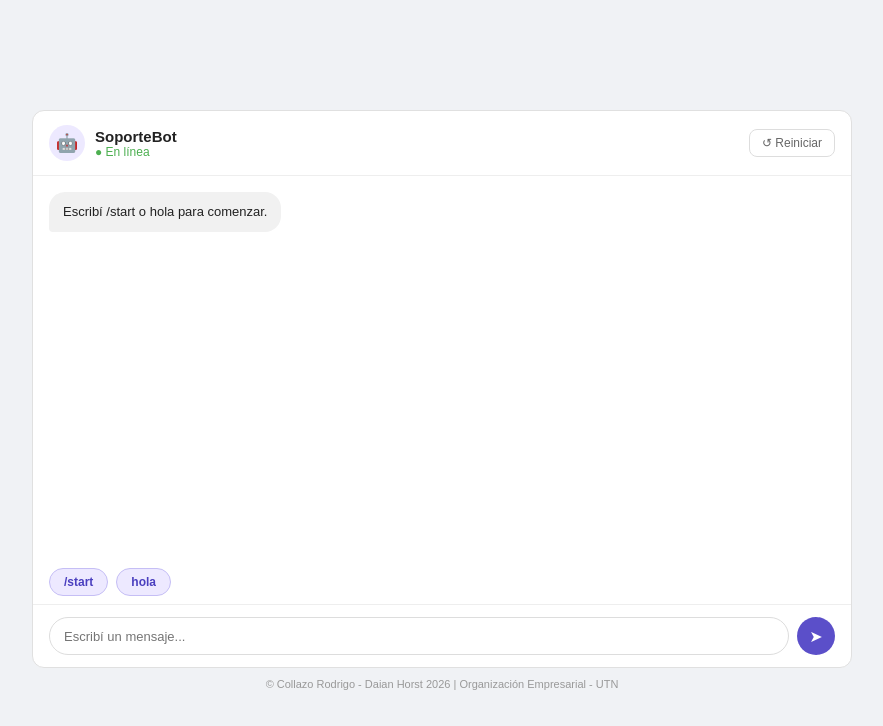
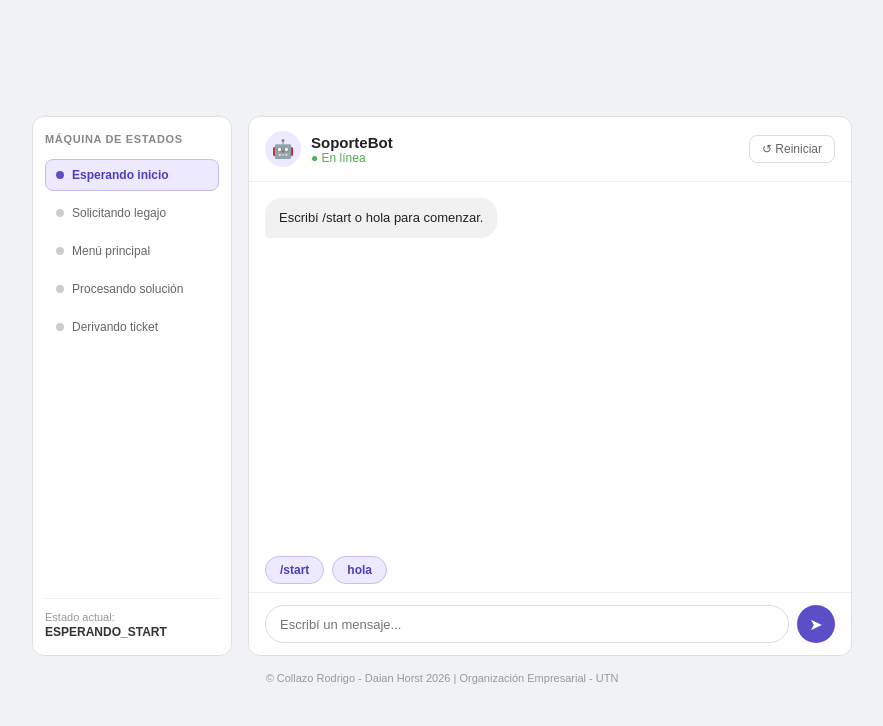
Before and after one commit to rodrigocollazo1/Soporte_Bot, a plain HTML site: page index.html in a window 1280 px wide. Shown: the whole page, without its empty margins (198-1081 px from the left). Drawn offline with Linux system fonts and the light colour scheme.

Commit message:
Correcciones interfaz estado bot

```diff
--- a/css/style.css
+++ b/css/style.css
@@ -14,25 +14,25 @@ body {
 /* ── Layout principal ─────────────────────────── */
 .contenedor {
   display: flex;
-  flex-wrap: wrap;
+  flex-direction: column;
+  gap: 12px;
+  width: 100%;
+  max-width: 820px;
+}
+
+/* Maneja la fila horizontal para que el panel y el chat queden alineados */
+.contenido-principal {
+  display: flex;
+  flex-direction: row;
   gap: 16px;
   width: 100%;
-  max-width: 820px;
-  height: 580px;
+  height: 540px; /* La altura fija se define acá para estabilizar el layout */
 }
 
-/* Agrupa el chat + footer en columna, para que el footer
-   quede siempre debajo y no al costado */
-.chat-y-footer {
-  display: flex;
-  flex-direction: column;
-  flex: 1;
-  min-width: 0;
-}
-
-/* ── Panel lateral FSM ────────────────────────── */
+/* Ajustes individuales de los bloques internos */
 .panel-fsm {
   width: 200px;
+  height: 100%; /* Ocupa todo el alto de su contenedor padre */
   flex-shrink: 0;
   background: #fff;
   border-radius: 12px;
@@ -41,6 +41,15 @@ body {
   display: flex;
   flex-direction: column;
   gap: 6px;
+}
+
+.chat-y-footer {
+  display: flex;
+  flex-direction: column;
+  flex: 1;
+  height: 100%; /* Ocupa todo el alto de su contenedor padre */
+  min-width: 0;
+  min-height: 0;
 }
 
 .panel-fsm h3 {
@@ -102,6 +111,7 @@ body {
 /* ── Chat ─────────────────────────────────────── */
 .chat {
   flex: 1;
+  min-height: 0;
   background: #fff;
   border-radius: 12px;
   border: 1px solid #e0e0e0;
@@ -252,8 +262,10 @@ body {
 
 /* ── Footer de copyright ──────────────────────── */
 .app-footer {
+  width: 100%;
+  flex-shrink: 0;
   text-align: center;
-  padding-top: 10px;
+  padding-top: 4px;
 }
 
 .app-footer h3 {
--- a/index.html
+++ b/index.html
@@ -9,6 +9,24 @@
 <body>
 
   <div class="contenedor">
+
+    <div class="contenido-principal">
+
+      <!-- Panel de maquina de estados -->
+      <div class="panel-fsm">
+        <h3>Máquina de Estados</h3>
+        <div class="estado-item" data-estado="ESPERANDO_START">Esperando inicio</div>
+        <div class="estado-item" data-estado="SOLICITANDO_ID">Solicitando legajo</div>
+        <div class="estado-item" data-estado="MENU_PRINCIPAL">Menú principal</div>
+        <div class="estado-item" data-estado="PROCESANDO_SOLUCION">Procesando solución</div>
+        <div class="estado-item" data-estado="DERIVANDO_TICKET">Derivando ticket</div>
+
+        <div class="estado-label">
+          Estado actual:
+          <span id="estado-actual">ESPERANDO_START</span>
+        </div>
+      </div>
+
       <!-- Chat principal -->
       <div class="chat-y-footer">
         <div class="chat">
@@ -24,7 +42,6 @@
           </div>
 
           <div id="mensajes"></div>
-
           <div id="quick-replies"></div>
 
           <div class="chat-footer">
@@ -32,10 +49,12 @@
             <button id="send-btn">➤</button>
           </div>
         </div>
-      <footer class="app-footer">
+      </div>
+
+    </div> <footer class="app-footer">
       <h3>© Collazo Rodrigo - Daian Horst 2026 | Organización Empresarial - UTN</h3>
     </footer>
-     </div>
+
   </div>
 
   <!-- Primero la lógica, luego la interfaz -->
--- a/js/app.js
+++ b/js/app.js
@@ -14,6 +14,7 @@ const quickDiv     = document.getElementById("quick-replies");
 // ── Inicialización ───────────────────────────────────────
 window.addEventListener("DOMContentLoaded", async () => {
   await cargarDB();             // carga data/db.json en bot.js
+  actualizarEstado("ESPERANDO_START");
   agregarMensajeBot(
     "Escribí /start o hola para comenzar.",
     "normal"
--- a/js/bot.js
+++ b/js/bot.js
@@ -122,9 +122,12 @@ function procesarInput(userInput) {
         respuesta.tipo = "exito";
         estadoActual = EstadoBot.ESPERANDO_START;
       } else if (inp.toUpperCase() === "NO") {
+        // Entra al estado de derivación antes de generar el ticket
+        estadoActual = EstadoBot.DERIVANDO_TICKET;
         const ticket = generarTicket();
         respuesta.mensajes.push("Lamentamos que no funcione. Generando ticket para Nivel 2...");
         respuesta.mensajes.push(`Ticket N° ${ticket} creado con éxito. Un técnico te contactará pronto. ¡Gracias!`);
+        // El proceso queda cerrado: vuelve al estado de reposo
         estadoActual = EstadoBot.ESPERANDO_START;
       } else {
         respuesta.mensajes.push("[ERROR] Por favor respondé únicamente SI o NO:");
```
Lines whose indentation alone changed are shown as unchanged.
